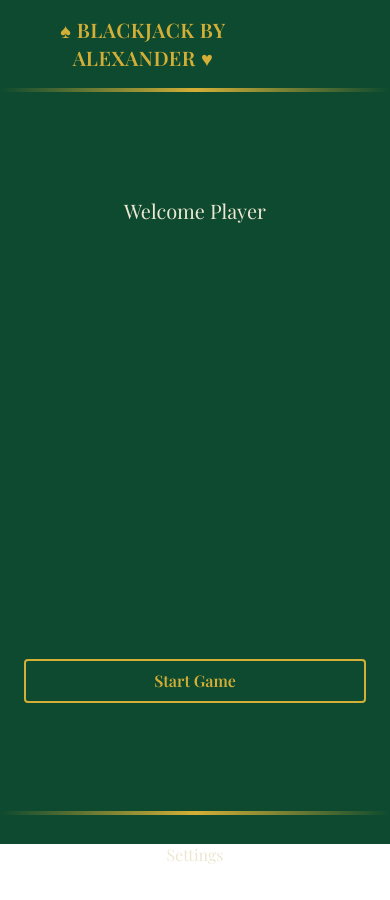
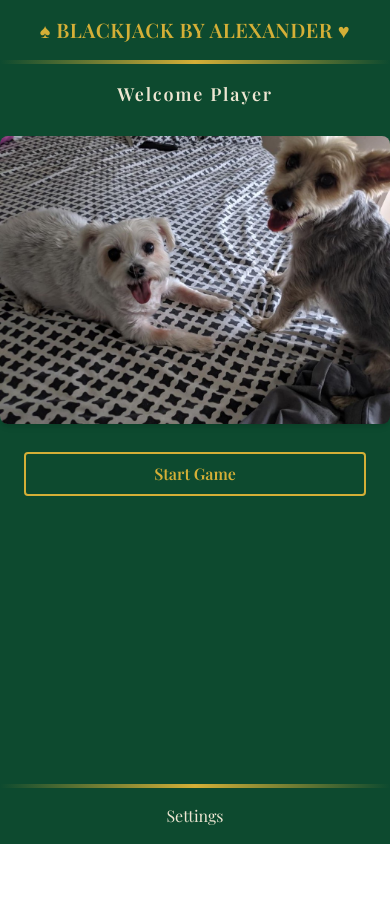
Before and after one commit to A1exxander/blackjack, a React (Vite) app: page / in a window 390 px wide. Shown: the top 900 px of the page. After the commit the page ends 844 px from the top, so only its background shows below. Built offline with nearby package versions, Linux system fonts and the light colour scheme; a web font is replaced by a local one.

Commit message:
Improved CSS responsiveness

```diff
--- a/index.html
+++ b/index.html
@@ -5,7 +5,7 @@
     <link rel="icon" type="image/svg+xml" href="/favicon.svg" />
     <meta name="viewport" content="width=device-width, initial-scale=1.0" />
     <meta name="description" content="A Blackjack game created by Alexander Raposo" />
-    <title>Blackjack</title>
+    <title>Test UI</title>
     <link rel="preconnect" href="https://fonts.googleapis.com">
     <link rel="preconnect" href="https://fonts.gstatic.com" crossorigin>
     <link href="https://fonts.googleapis.com/css2?family=Playfair+Display:ital,wght@0,400..900;1,400..900&display=swap" rel="stylesheet">
--- a/src/components/Footer.tsx
+++ b/src/components/Footer.tsx
@@ -3,9 +3,9 @@ import UnderlineEffect from "./UnderlineEffect";
 
 export default function Footer(): React.ReactElement {
     return (
-        <footer className="w-full flex-1 flex flex-col items-center">
+        <footer className="py-4 w-full flex flex-col items-center">
             <UnderlineEffect />
-            <Link className="pt-8 w-fit text-center" to="/settings">
+            <Link className="pt-5 w-fit text-center" to="/settings">
                 <span className="text-offwhite text-md transition-colors duration-300 hover:text-gold">Settings</span>
             </Link>
         </footer>
--- a/src/components/Header.tsx
+++ b/src/components/Header.tsx
@@ -9,7 +9,7 @@ export default function Header({ renderHomePageBtn = false }: HeaderProps): Reac
     return (
         <header>
             <div className="flex items-center gap-2 p-4 justify-between">
-                <div className="flex justify-start flex-shrink-0 order-last sm:order-first w-24 sm:w-36"> {/* Preallocate space to prevent layout shift when button appears */}
+                <div className="flex justify-start flex-shrink-0 hidden sm:block w-24 sm:w-36"> {/* Preallocate space to prevent layout shift when button appears */}
                     {renderHomePageBtn && (
                         <Link className = "text-gold p-1 px-2 border-2 border-gold bg-transparent font-semibold text-md rounded transition-colors duration-300 hover:bg-darkgrey hover:text-gold" to = "/">
                             <span className="before:content-['Home'] sm:before:content-['Return_Home'] text-center text-sm md:text-md" />
--- a/src/index.css
+++ b/src/index.css
@@ -19,5 +19,10 @@
 
 body {
   font-family: var(--font-display);
-  overflow: hidden;
+  overflow-x: hidden;
 }
+
+img {
+  max-width: 100%;
+  object-fit: cover;
+}
--- a/src/routing/Body.tsx
+++ b/src/routing/Body.tsx
@@ -10,7 +10,7 @@ interface BodyProps {
 export function Body({children}: BodyProps): React.ReactElement {
     const location:Location = useLocation();
     return (
-        <div className="h-screen w-screen bg-darkgreen"> {/* Body is already provided by React */}
+        <div className="overflow-y-scroll flex justify-center items-center flex-col h-screen w-screen bg-darkgreen"> {/* Body is already provided by React */}
             <Header renderHomePageBtn={!isHomePage(location.pathname)} />
             {children}
         </div>
--- a/src/routing/HomePage.tsx
+++ b/src/routing/HomePage.tsx
@@ -4,6 +4,8 @@ import { generateUUID } from "../utils/UUIDUtils";
 import { Link } from "react-router-dom";
 import useUsernameStore from "../store/useSettingsStore";
 import Footer from "../components/Footer";
+import VanillaAndLucasImage from "../assets/vanillaice-and-lucas-raposo.jpg";
+
 
 export default function HomePage(): React.ReactElement {
 
@@ -12,16 +14,27 @@ export default function HomePage(): React.ReactElement {
 
    return (
     <Body>
-            <main className = "h-full flex flex-col items-center justify-center">
-                <h2 className = "sr-only">Home Page</h2>
-                <section className="w-full overflow-hidden flex flex-[6] flex-col justify-around items-center">
-                    <h3 className="text-xl text-offwhite">Welcome {username}</h3>
-                    <div></div>
-                    <Link className="text-gold p-2 px-32 border-2 border-gold bg-transparent font-semibold text-md rounded transition-colors duration-300 hover:bg-darkgrey hover:text-gold" to={`/game/${gameID}`}>
+        <main className="w-full flex-1 flex flex-col items-center bg-darkgreen">
+            <h2 className="sr-only">Home Page</h2>
+            <section className="flex flex-col items-center justify-center gap-7">
+                <h3 className="pt-5 text-lg lg:text-xl text-offwhite font-semibold tracking-widest">
+                    Welcome {username}
+                </h3>
+                <img
+                    src={VanillaAndLucasImage}
+                    alt="The greatest dogs to ever live"
+                    className="rounded-lg shadow-md w-full max-w-4xl max-h-[50vh] object-cover object-top"
+                />
+                <Link
+                    className="text-gold p-2 px-32 mb-5 border-2 border-gold bg-transparent font-semibold text-md rounded transition-colors duration-300 hover:bg-darkgrey hover:text-gold"
+                    to={`/game/${gameID}`}
+                >
                     <span>Start Game</span>
                 </Link>
             </section>
+            <div className="mt-auto">
                 <Footer />
+            </div>
         </main>
     </Body>
 );
--- a/src/routing/SettingsPage.tsx
+++ b/src/routing/SettingsPage.tsx
@@ -29,7 +29,7 @@ export default function SettingsPage(): React.ReactElement {
                     },
                 }}
             />
-            <main className="h-full flex flex-col items-center">
+            <main className="flex flex-col items-center">
                 <h2 className="text-lg lg:text-xl text-offwhite pt-4 font-semibold tracking-widest">SETTINGS</h2>
                 <Fieldset className="w-full max-w-md flex flex-col gap-6 pt-10 px-6">
                     <Field>
--- a/src/utils/UUIDUtils.ts
+++ b/src/utils/UUIDUtils.ts
@@ -1,3 +1,3 @@
-export const generateUUID = ():String  => {
-        return crypto.randomUUID().toString();
+export const generateUUID = ():string  => {
+    return crypto.randomUUID().toString();
 }
```
Also changed, not shown: src/assets/home-cards.jpg (deleted), src/assets/vanillaice-and-lucas-raposo.jpg (added). Lines whose indentation alone changed are shown as unchanged.
